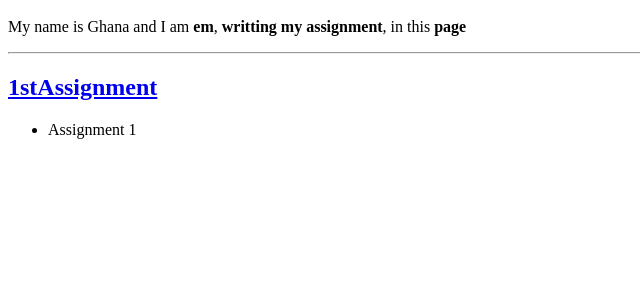
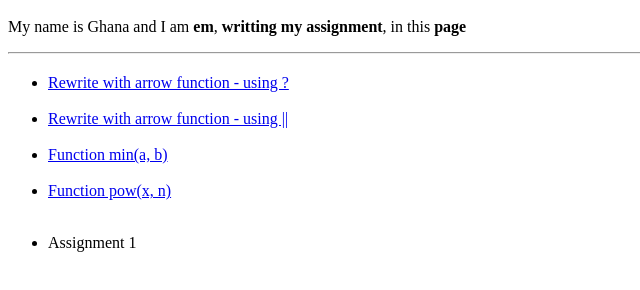
Before and after one commit to ghana-pandey/ghana-pandey.github.io, a plain HTML site: page index.html in a window 1280 px wide. Shown: the part 48-338 px from the top of the page, without its empty margins (0-640 px from the left). Drawn offline with Linux system fonts and the light colour scheme.

Commit message:
Update index.html

```diff
--- a/index.html
+++ b/index.html
@@ -9,7 +9,13 @@
         My name is Ghana and I am <strong>em</strong>, <strong>writting my assignment</strong>, in this <strong>page</strong>
     </p>
     <hr>
-    <h2><a href = "Javascript Assignment.html">1stAssignment</a></h2>
+    <h2><a href =Javascript Assignment></h2>
+<ul>
+    <li><a href="./function_assignment/question1a.html">Rewrite with arrow function - using ?</a></li><br/>
+    <li><a href="./function_assignment/question1b.html">Rewrite with arrow function - using ||</a></li><br/>
+    <li><a href="./function_assignment/question2.html">Function min(a, b)</a></li><br/>
+    <li><a href="./function_assignment/question3.html">Function pow(x, n)</a></li><br/>
+    </ul>
 
     <ul>
         <li>Assignment 1</li>
```
